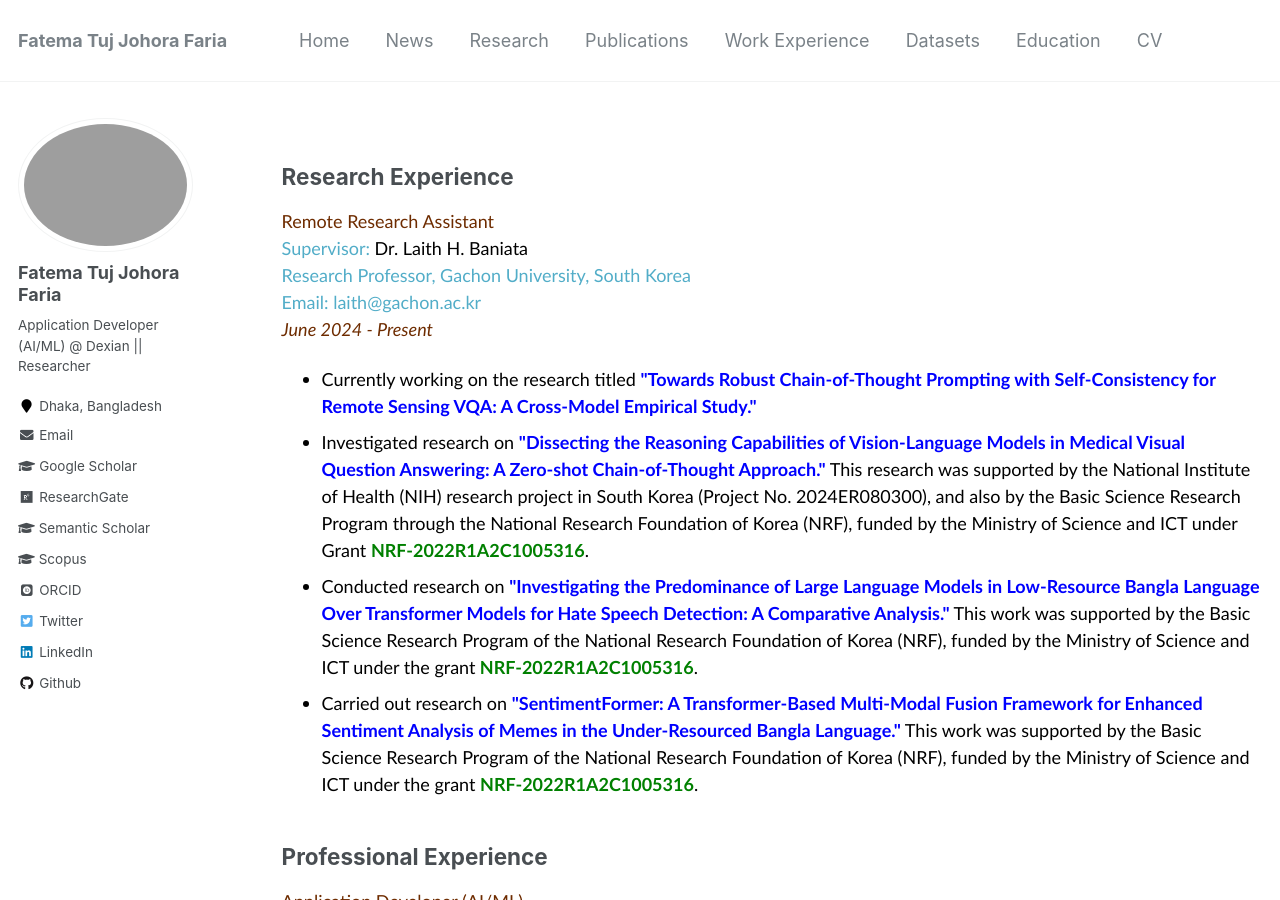
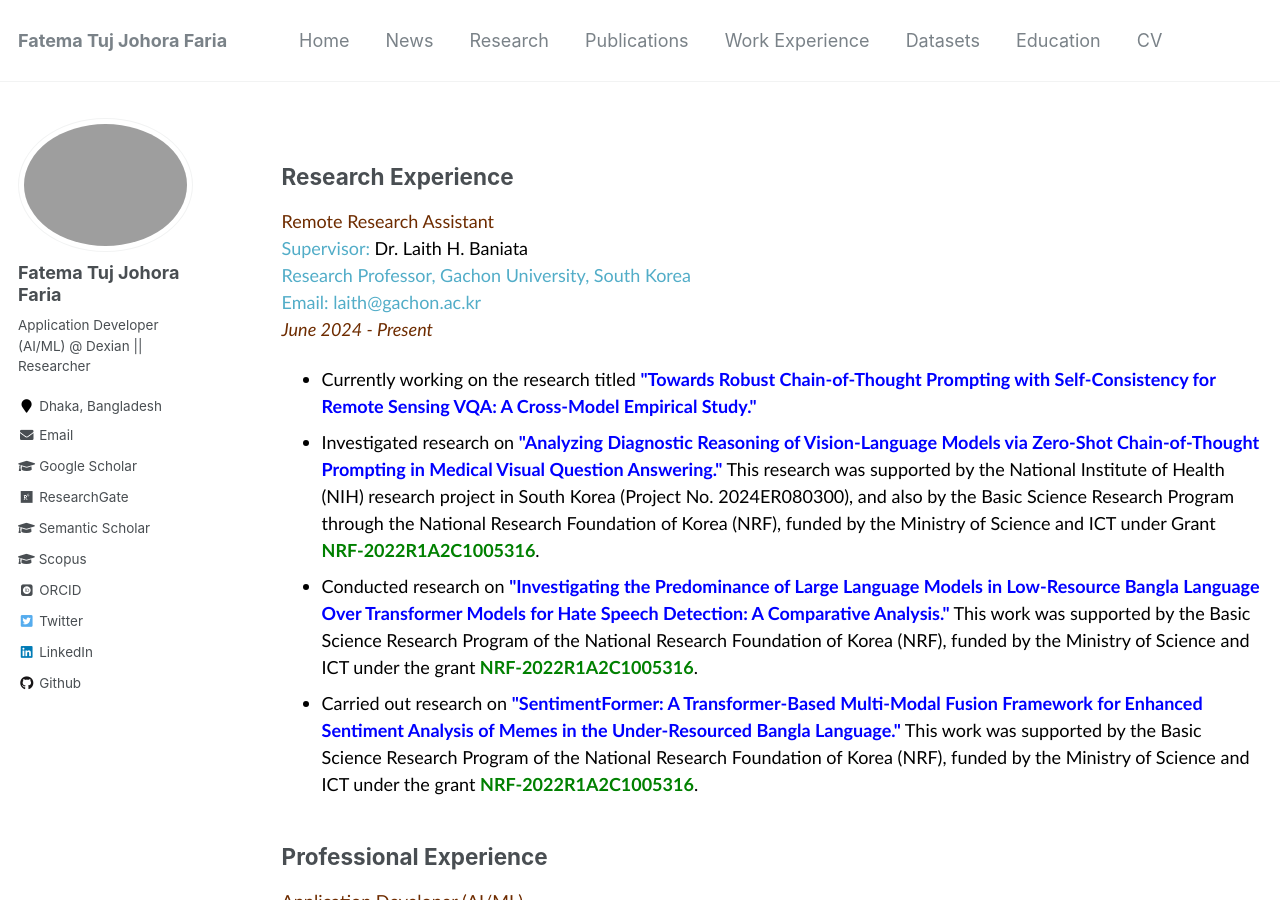
Before and after one commit to fatemafaria142/fatemafaria142.github.io, a Jekyll site: the page built from _pages/work.md, in a window 1280 px wide and 900 px high. Built offline with Jekyll 4.4.1, drawn with Linux system fonts in a browser that asks for light colours; some web fonts are replaced.

Commit message:
Update CV

```diff
--- a/_pages/work.md
+++ b/_pages/work.md
@@ -15,7 +15,7 @@ title: ""
 
 <li>Currently working on the research titled <b style="color:blue">"Towards Robust Chain-of-Thought Prompting with Self-Consistency for Remote Sensing VQA: A Cross-Model Empirical Study."</b></li>
 
-<li>Investigated research on <b style="color:blue">"Dissecting the Reasoning Capabilities of Vision-Language Models in Medical Visual Question Answering: A Zero-shot Chain-of-Thought Approach."</b> This research was supported by the National Institute of Health (NIH) research project in South Korea (Project No. 2024ER080300), and also by the Basic Science Research Program through the National Research Foundation of Korea (NRF), funded by the Ministry of Science and ICT under Grant <b><span style="color:green; display:inline;">NRF-2022R1A2C1005316</span></b>.</li>
+<li>Investigated research on <b style="color:blue">"Analyzing Diagnostic Reasoning of Vision-Language Models via Zero-Shot Chain-of-Thought Prompting in Medical Visual Question Answering."</b> This research was supported by the National Institute of Health (NIH) research project in South Korea (Project No. 2024ER080300), and also by the Basic Science Research Program through the National Research Foundation of Korea (NRF), funded by the Ministry of Science and ICT under Grant <b><span style="color:green; display:inline;">NRF-2022R1A2C1005316</span></b>.</li>
 
 <li>Conducted research on <b style="color:blue">"Investigating the Predominance of Large Language Models in Low-Resource Bangla Language Over Transformer Models for Hate Speech Detection: A Comparative Analysis."</b> This work was supported by the Basic Science Research Program of the National Research Foundation of Korea (NRF), funded by the Ministry of Science and ICT under the grant<b><span style="color:green; display:inline;"> NRF-2022R1A2C1005316</span></b>.</li>
 
```
Also changed, not shown: 1 other file.
